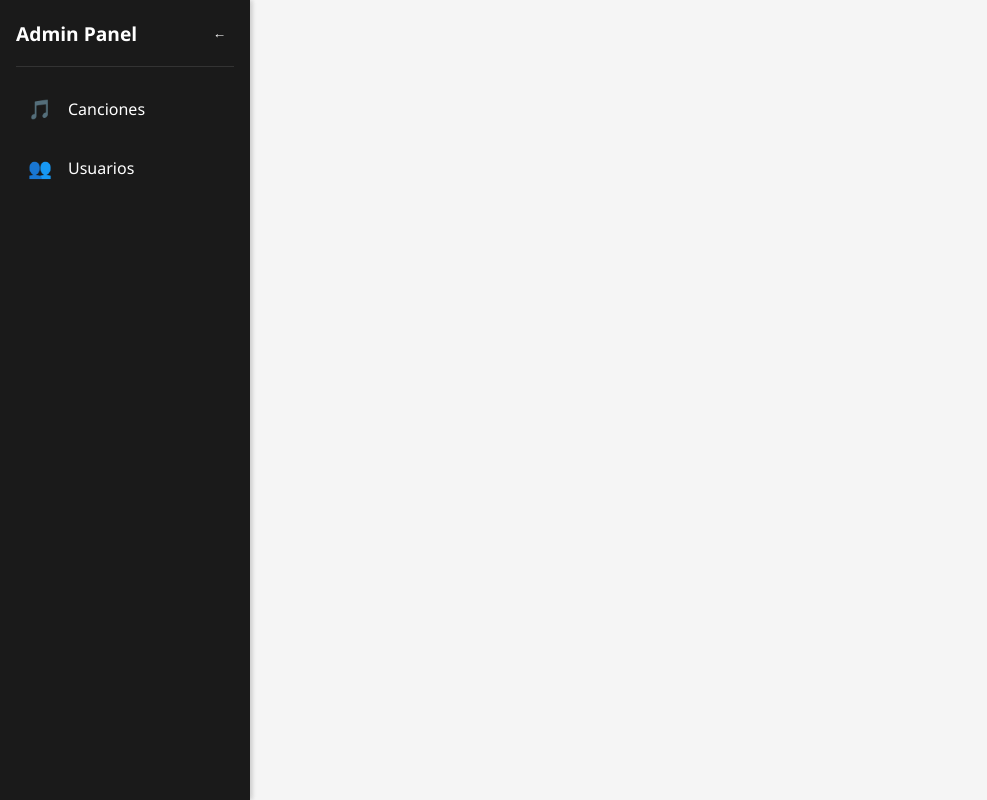
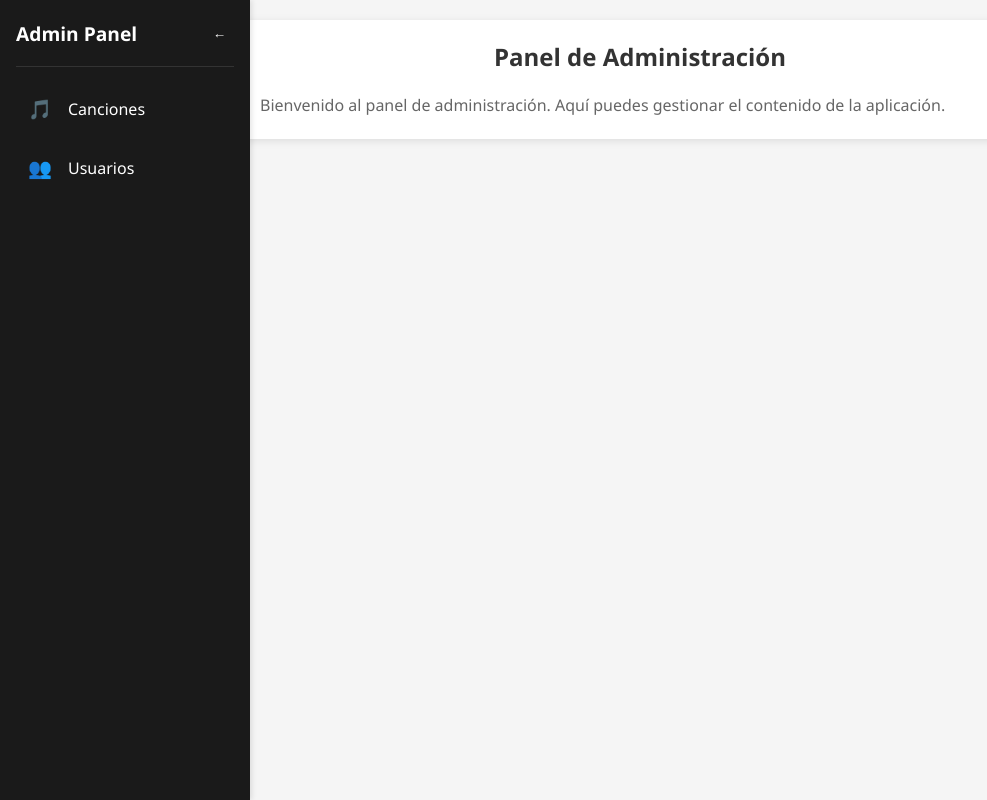
Before and after one commit to Edu646/Go-Music, a React (Create React App) app in the folder frontend/gomusic/: page /admin in a window 1280 px wide. Shown: the whole page, without its empty margins (0-987 px from the left). Built offline with nearby package versions, Linux system fonts and the light colour scheme; no server answers.

Commit message:
Update Admin_Panel.jsx

```diff
--- a/frontend/gomusic/src/Admin_Panel.jsx
+++ b/frontend/gomusic/src/Admin_Panel.jsx
@@ -1,16 +1,12 @@
 import React from "react";
 import "./Admin_Panel.css";
-import Layout_Admin from "./Layout_Admin";
-import Nav_Admin from "./Nav_Admin";
+
 function Admin_Panel() {
   return (
-
-    <Layout_Admin>
-      <div className="admin-container">
-        <h2>Panel de Administración</h2>
-        <p>Bienvenido al panel de administración. Aquí puedes gestionar el contenido de la aplicación.</p>
-      </div>
-    </Layout_Admin>
+    <div className="admin-container">
+      <h2>Panel de Administración</h2>
+      <p>Bienvenido al panel de administración. Aquí puedes gestionar el contenido de la aplicación.</p>
+    </div>
   );
 }
 
```
